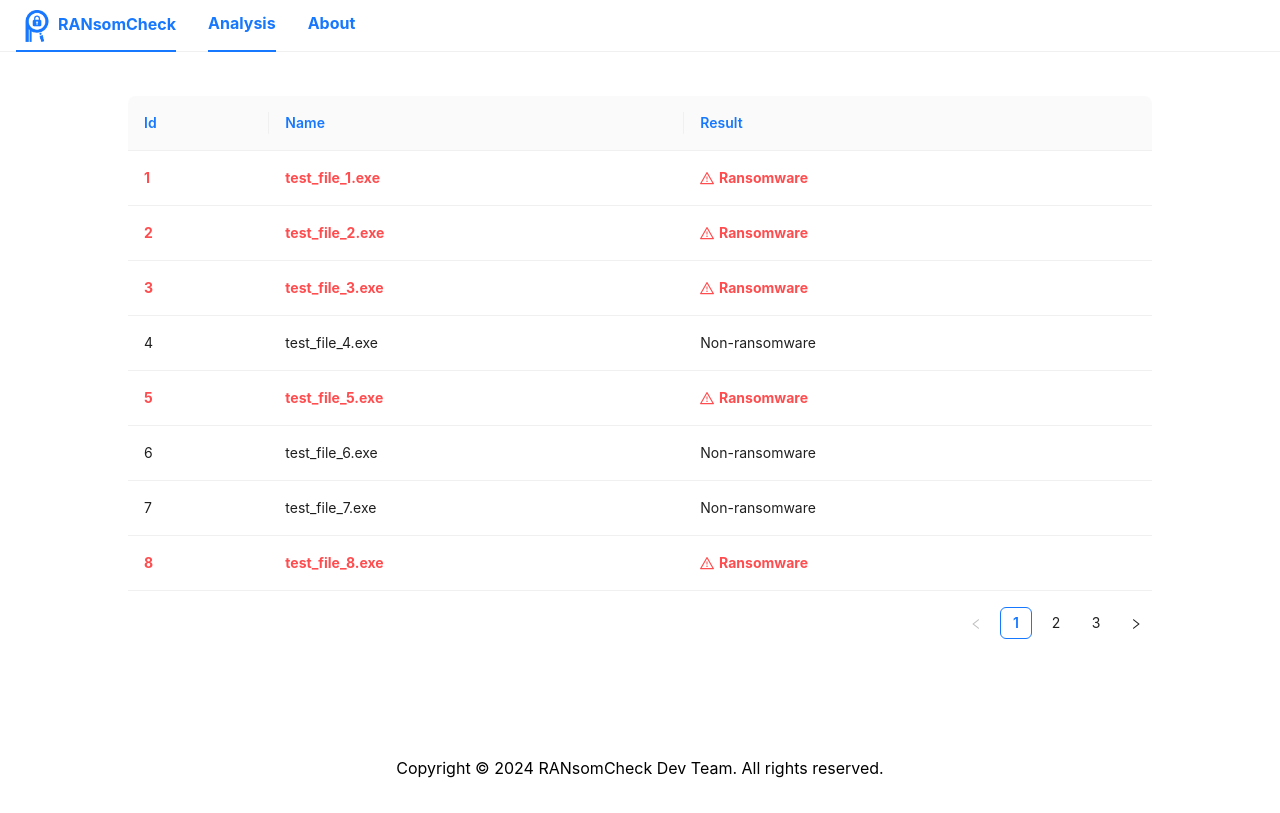
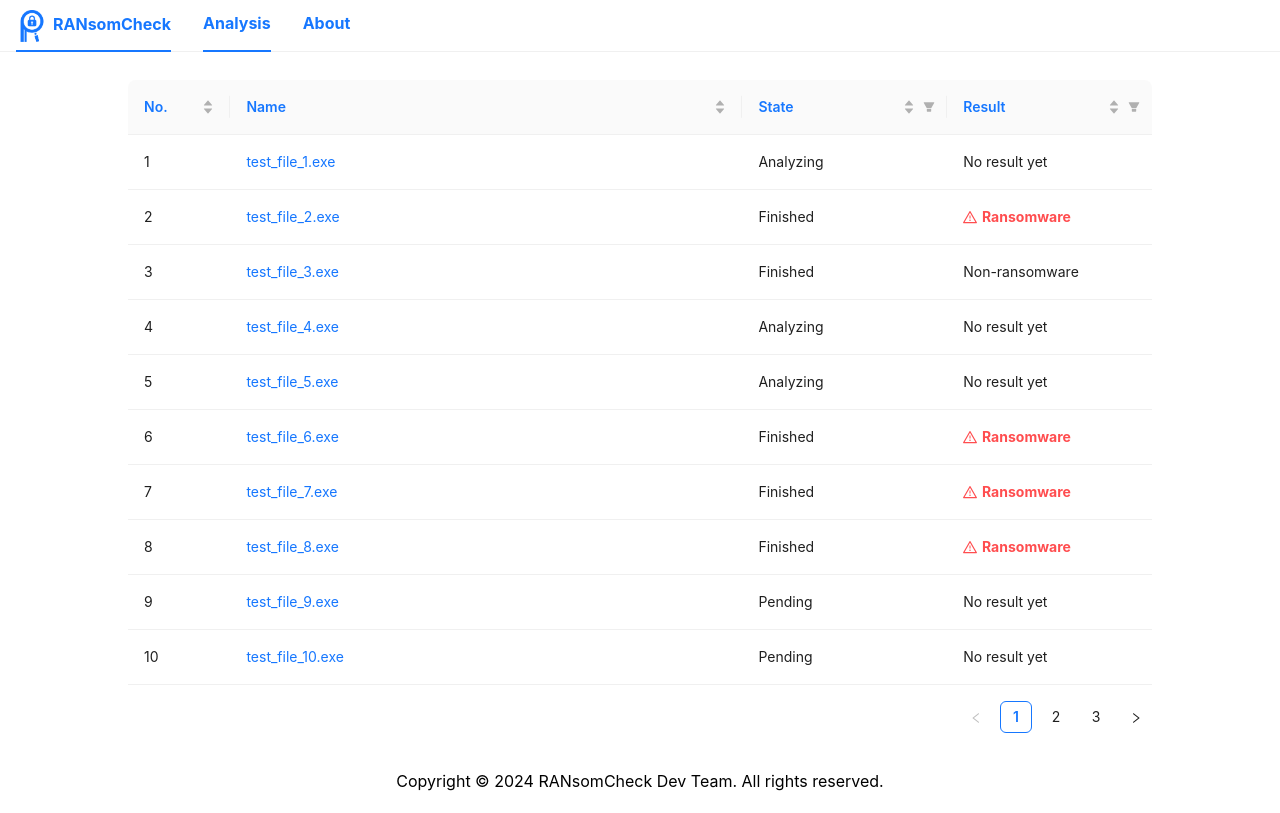
Before and after one commit to Kiri487/RANsomCheck-Frontend, a React (Vite) app: page /analysis in a window 1280 px wide. Built offline with nearby package versions, Linux system fonts and the light colour scheme.

Commit message:
[feat] Added sort and filter to the analysis table

```diff
--- a/src/components/Header.tsx
+++ b/src/components/Header.tsx
@@ -9,7 +9,7 @@ type MenuItem = Required<MenuProps>["items"][number];
 const items: MenuItem[] = [
   {
     key: "home",
-    label: <Link to="/"><img src={LOGO_BLUE} alt="Logo" style={{height: "2rem", margin: "10px 5px"}}/>RANsomCheck</Link>
+    label: <Link to="/"><img src={LOGO_BLUE} alt="Logo" style={{height: "2rem", margin: "10px 0", marginRight: "5px" }}/>RANsomCheck</Link>
   },
   {
     key: "analysis",
--- a/src/pages/About.tsx
+++ b/src/pages/About.tsx
@@ -17,9 +17,9 @@ export default function About() {
       <Card className="about-card">
         <p>The goal of this project is to develop a deep learning-based ransomware detection model and deploy it on a website, allowing users to upload and analyze files.</p>
       </Card>
-      <h3 className="about-title"><TeamOutlined /> Team Members</h3>
+      <h3 className="about-title"><TeamOutlined /> Project Advisor</h3>
       <Row gutter={16}>
-        {people.filter(person => person.role === "Team Member").map((person, index) => (
+        {people.filter(person => person.role === "Project Advisor").map((person, index) => (
           <Col span={8} key={index}>
             <Card className="about-card">
               <Card.Meta
@@ -30,9 +30,9 @@ export default function About() {
           </Col>
         ))}
       </Row>
-      <h3 className="about-title"><TeamOutlined /> Project Advisor</h3>
+      <h3 className="about-title"><TeamOutlined /> Team Members</h3>
       <Row gutter={16}>
-        {people.filter(person => person.role === "Project Advisor").map((person, index) => (
+        {people.filter(person => person.role === "Team Member").map((person, index) => (
           <Col span={8} key={index}>
             <Card className="about-card">
               <Card.Meta
--- a/src/pages/Analysis.tsx
+++ b/src/pages/Analysis.tsx
@@ -1,57 +1,108 @@
+import { Link } from "react-router-dom";
 import { Table } from "antd";
 import { WarningOutlined } from "@ant-design/icons";
 
-
 // fake data
 
-const generateDataSource = (count: number) => {
+const generateFakeGUID = () => {
+  return 'xxxxxxxx-xxxx-4xxx-yxxx-xxxxxxxxxxxx'.replace(/[xy]/g, function(c) {
+    const r = Math.random() * 16 | 0, v = c === 'x' ? r : (r & 0x3 | 0x8);
+    return v.toString(16);
+  });
+};
+
+const getFakeState = () => {
+  const states = ["Pending", "Analyzing", "Finished"];
+  const randomIndex = Math.floor(Math.random() * states.length);
+  return states[randomIndex];
+};
+
+const generateFakeDataSource = (count: number) => {
   const data = [];
   for (let i = 1; i <= count; i++) {
+    const state = getFakeState();
     data.push({
-      id: i,
+      number: i,
+      id: generateFakeGUID(),
       name: `test_file_${i}.exe`,
-      result: Math.floor(Math.random() * 2),
+      state: state,
+      result: state === 'Finished' ? Math.floor(Math.random() * 2) : -1,
     });
   }
   return data;
 };
 
-const dataSource = generateDataSource(20);
+const dataSource = generateFakeDataSource(25);
 
 // fake data
 
 const columns = [
   {
-    title: <span style={{ color: "#1677ff" }}>Id</span>,
-    dataIndex: "id",
-    key: "id"
+    title: <span style={{ color: "#1677ff" }}>No.</span>,
+    dataIndex: "number",
+    key: "number",
+    width: '10%',
+    sorter: (a: any, b: any) => a.number - b.number
   },
   {
     title: <span style={{ color: "#1677ff" }}>Name</span>,
     dataIndex: "name",
-    key: "name"
+    key: "name",
+    width: '50%',
+    render: (text: string, record: any) => (
+      <Link to={`/analysis/details?id=${record.id}`}>
+        {text}
+      </Link>
+    ),
+    sorter: (a: any, b: any) => a.name.localeCompare(b.name)
+  },
+  {
+    title: <span style={{ color: "#1677ff" }}>State</span>,
+    dataIndex: "state",
+    key: "state",
+    width: '20%',
+    filters: [
+      { text: 'Pending', value: 'Pending' },
+      { text: 'Analyzing', value: 'Analyzing' },
+      { text: 'Finished', value: 'Finished' }
+    ],
+    onFilter: (value: any, record: any) => record.state === value,
+    sorter: (a: any, b: any) => a.state.localeCompare(b.state)
   },
   {
     title: <span style={{ color: "#1677ff" }}>Result</span>,
     dataIndex: "result",
     key: "result",
+    width: '20%',
     render: (text: number) => (
       <span>
         {text === 1 ? (
-          <span>
+          <span style={{ color: "#ff4d4f", fontWeight: "bold" }}>
             <WarningOutlined style={{ color: "#ff4d4f", marginRight: "0.3rem" }} />
             Ransomware
           </span>
+        ) : text === 0 ? (
+          "Non-ransomware"
         ) : (
-          "Non-ransomware"
+          "No result yet"
         )}
       </span>
-    )
+    ),
+    filters: [
+      { text: 'Ransomware', value: 1 },
+      { text: 'Non-ransomware', value: 0 }
+    ],
+    onFilter: (value: any, record: any) => record.result === value,
+    sorter: (a: any, b: any) => a.result - b.result
   }
 ];
 
 export default function Analysis() {
   return(
-    <Table pagination={{ pageSize: 8 }} dataSource={dataSource} columns={columns} rowClassName={(record) => record.result === 1 ? "ransomware-row" : ""}/>
+    <Table
+      pagination={{ pageSize: 10 }}
+      dataSource={dataSource}
+      columns={columns}
+      rowClassName={(record) => record.result === 1 ? "ransomware-row" : ""}/>
   );
 }
--- a/src/style.css
+++ b/src/style.css
@@ -34,7 +34,7 @@ html, body {
 .routes-container {
   flex: 1;
   padding: 0 10vw;
-  padding-top: 12vh;
+  padding-top: 10vh;
   min-height: 92vh;
   display: flex;
   flex-direction: column;
@@ -52,11 +52,6 @@ html, body {
   color: #1677ff !important;
 }
 
-.ransomware-row {
-  color: #ff4d4f;
-  font-weight: bold;
-}
-
 .about-title{
   margin: 1rem 0;
   font-weight: bold;
```
